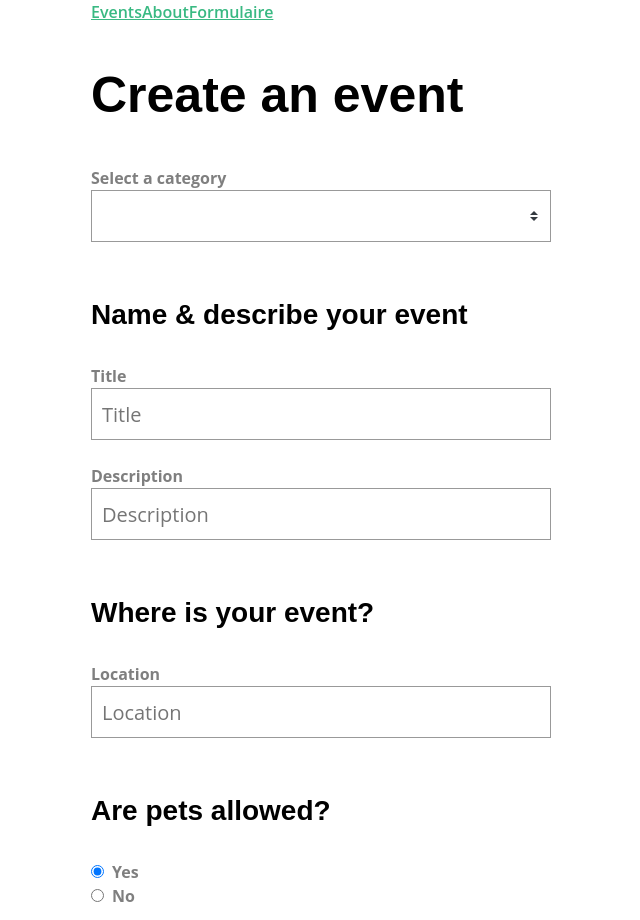
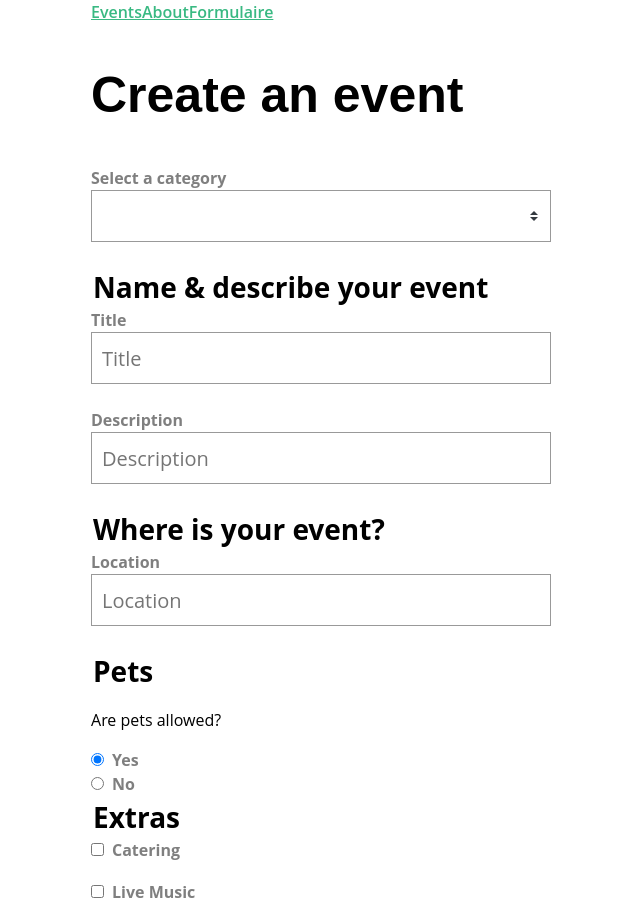
Before and after one commit to mnadea001/tuto-vuejs3, a Vue app: page /form in a window 1280 px wide. Shown: the top 920 px of the page, without its empty margins (319-959 px from the left). Built offline with nearby package versions, Linux system fonts and the light colour scheme.

Commit message:
accessibility

```diff
--- a/src/views/SimpleForm.vue
+++ b/src/views/SimpleForm.vue
@@ -7,15 +7,23 @@
         v-model="event.category"
         label="Select a category"
       />
-      <h3>Name & describe your event</h3>
+      <fieldset>
+        <legend>Name & describe your event</legend>
         <BaseInput v-model="event.title" label="Title" type="text" />
-      <BaseInput v-model="event.description" label="Description" type="text" />
+        <BaseInput
+          v-model="event.description"
+          label="Description"
+          type="text"
+        />
+      </fieldset>
+      <fieldset>
+        <legend>Where is your event?</legend>
+        <BaseInput v-model="event.location" label="Location" type="text" />
+      </fieldset>
 
-      <h3>Where is your event?</h3>
-
-      <BaseInput v-model="event.location" label="Location" type="text" />
-
-      <h3>Are pets allowed?</h3>
+      <fieldset>
+        <legend>Pets</legend>
+        <p>Are pets allowed?</p>
         <div>
           <BaseRadioGroup
             v-model="event.pets"
@@ -27,8 +35,9 @@
           <!-- <BaseRadio v-model="event.pets" :value="0" label="No" name="pets" />
         <BaseRadio v-model="event.pets" :value="1" label="Yes" name="pets" /> -->
         </div>
-
-      <h3>Extras</h3>
+      </fieldset>
+      <fieldset>
+        <legend>Extras</legend>
         <div>
           <BaseCheckbox v-model="event.extras.catering" label="Catering" />
         </div>
@@ -36,6 +45,7 @@
         <div>
           <BaseCheckbox v-model="event.extras.music" label="Live Music" />
         </div>
+      </fieldset>
 
       <button type="submit">Submit</button>
     </form>
@@ -106,3 +116,15 @@
   },
 };
 </script>
+<style>
+fieldset {
+  border: 0;
+  margin: 0;
+  padding: 0;
+}
+legend {
+  font-size: 28px;
+  font-weight: 700;
+  margin-top: 20px;
+}
+</style>
```
Lines whose indentation alone changed are shown as unchanged.
